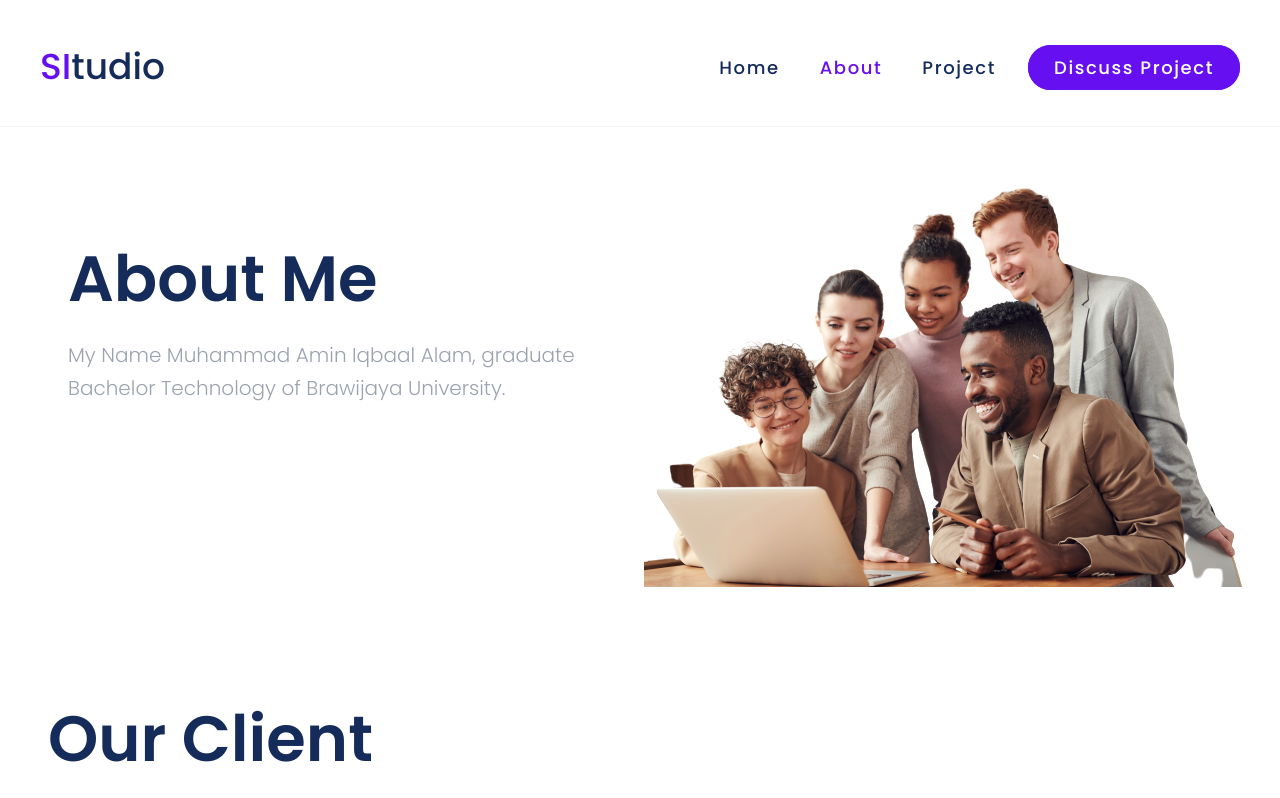
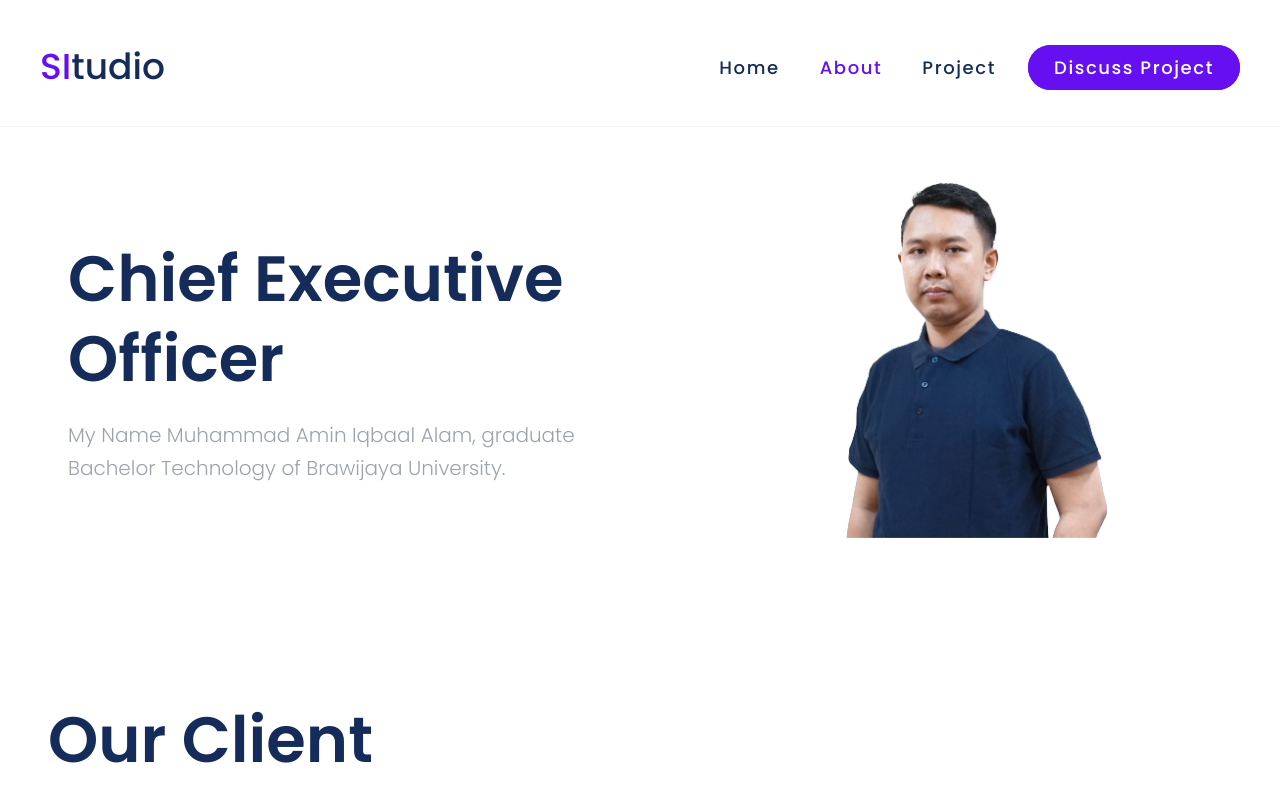
Before and after one commit to Aminiqbaal/situdio, a React (Create React App) app: page /team in a window 1280 px wide. Shown: the top 798 px of the page. Built offline with nearby package versions, Linux system fonts and the light colour scheme.

Commit message:
update about me

```diff
--- a/src/parts/HeroTeam.js
+++ b/src/parts/HeroTeam.js
@@ -14,19 +14,21 @@ export default function HeroTeam() {
       <div className="w-full sm:w-1/2 flex flex-col px-5 mb-5 sm:mb-0 sm:px-12 sm:mt-6 lg:mt-6 xl:mt-20">
         <Fade direction="up" triggerOnce>
           <h1 className="text-6xl text-theme-blue font-bold leading-tight mb-5">
-            About Me
+            Chief Executive Officer
           </h1>
         </Fade>
         <Fade direction="up" delay={500} triggerOnce>
           <p className="font-light text-xl text-gray-400 leading-relaxed">
-          My Name Muhammad Amin Iqbaal Alam, graduate Bachelor Technology of Brawijaya University.
+            My Name Muhammad Amin Iqbaal Alam, graduate Bachelor Technology of Brawijaya University.
           </p>
         </Fade>
       </div>
       <div className="flex pt-5 w-full justify-center items-center order-first md:w-full lg:order-last lg:w-1/2">
-        <Fade direction="top-right" triggerOnce delay={300}>
-          <img src={Team} alt="Hero" />
-        </Fade>
+        <div className='text-center w-full max-w-[400px] mx-auto mb-[50px]'>
+          <Fade direction="top-right" triggerOnce delay={300}>
+            <img src={Team} alt="Hero" />
+          </Fade>
+        </div>
       </div>
     </section>
   );
```
Also changed, not shown: src/assets/images/hero/team.png.
